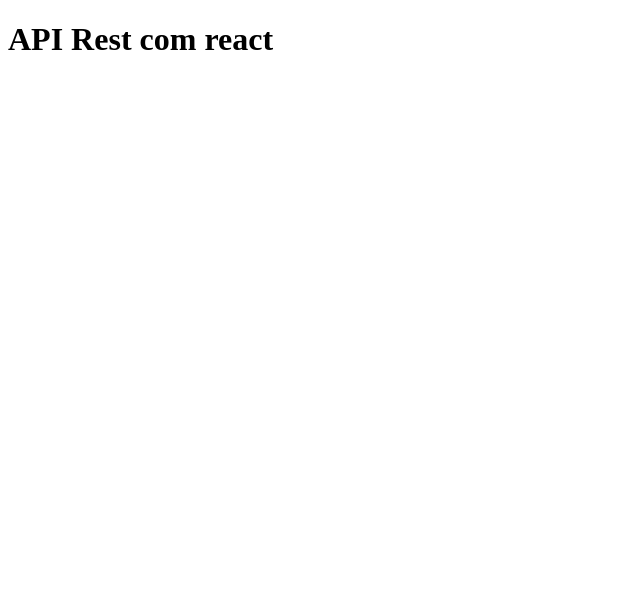
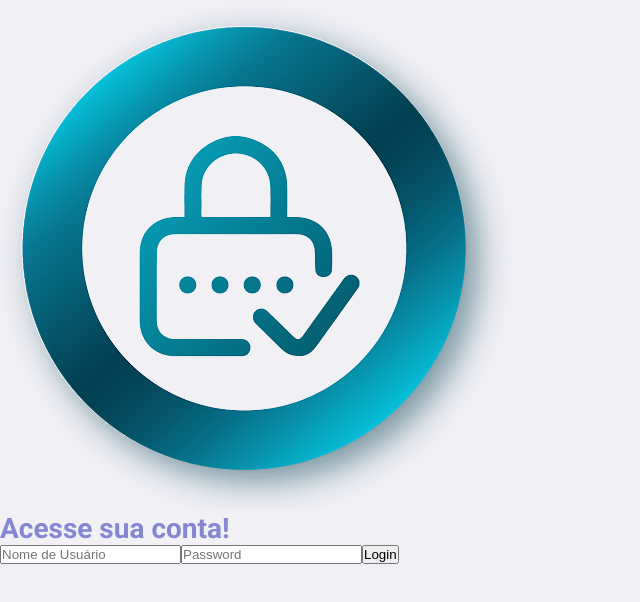
Before and after one commit to Miguelito2926/Api-Rest-with-Spring-and-Java, a React (Create React App) app in the folder client/: page / in a window 1280 px wide. Shown: the top 602 px of the page, without its empty margins (0-640 px from the left). Built offline with nearby package versions, Linux system fonts and the light colour scheme.

Commit message:
Criando tela de login

```diff
--- a/client/src/App.js
+++ b/client/src/App.js
@@ -1,7 +1,12 @@
 import React from 'react';
-import Header from './Header';
+import './global.css';
+import Login from './pages/Login';
+
 export default function App() {
-  return(
-  <Header>API Rest com react</Header>
+
+  return (
+
+  <Login/>
+
   );
 }
--- a/client/src/Header.js
+++ /dev/null
@@ -1,9 +0,0 @@
-import React from 'react';
-
-export default function Header({children}) {
-    return (
-        <header>
-        <h1>{children}</h1>
-        </header>
-    );
-}
--- /dev/null
+++ b/client/src/global.css
@@ -0,0 +1,14 @@
+@import url('https://fonts.googleapis.com/css2?family=Roboto:wght@400;500;700&display=swap');
+
+*{
+    margin: 0;
+    padding: 0;
+    outline: 0;
+    box-sizing: border-box;
+}
+
+body {
+    font:400 14px Roboto, sans-serif;
+    background: #F0F0F5;
+    -webkit-font-smoothing: antialiased;
+}
--- /dev/null
+++ b/client/src/pages/Login/index.js
@@ -0,0 +1,22 @@
+import './styles.css';
+import padlock from '../../assets/padlock.png';
+import React from 'react';
+
+export default function Login() {
+    return (
+        <div className="login-container">
+<section className="form"></section>
+<img src={padlock} alt="Login"/>
+<form>
+    <h1>Acesse sua conta!</h1>
+    <input placeholder="Nome de Usuário" />
+    <input type="password" placeholder='Password' />
+
+    <button type="submit">Login</button>
+</form>
+
+
+
+        </div>
+    );
+}
--- /dev/null
+++ b/client/src/pages/Login/styles.css
@@ -0,0 +1,3 @@
+h1 {
+color: rgb(134, 134, 210);
+}
```
Also changed, not shown: client/src/assets/padlock.png (added).
